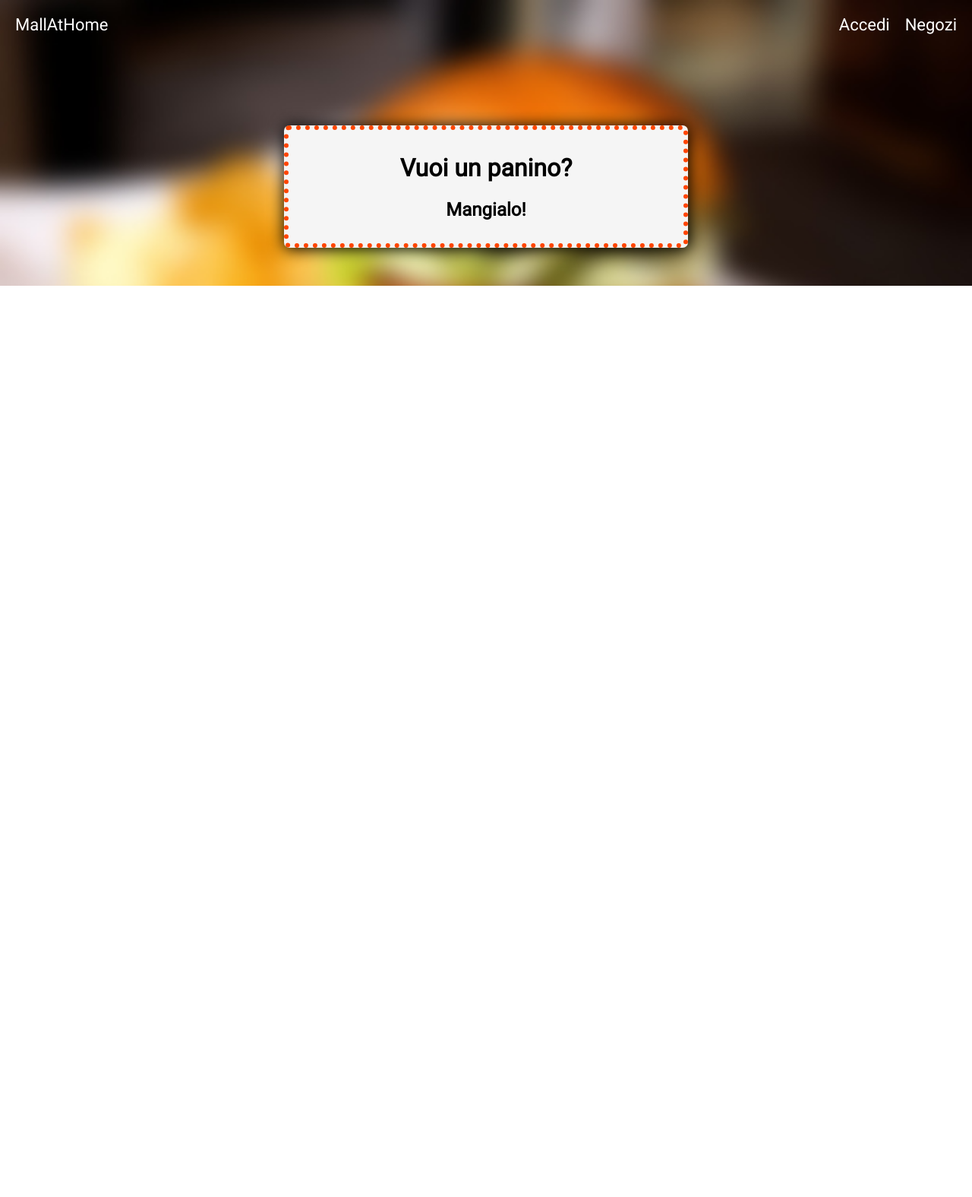
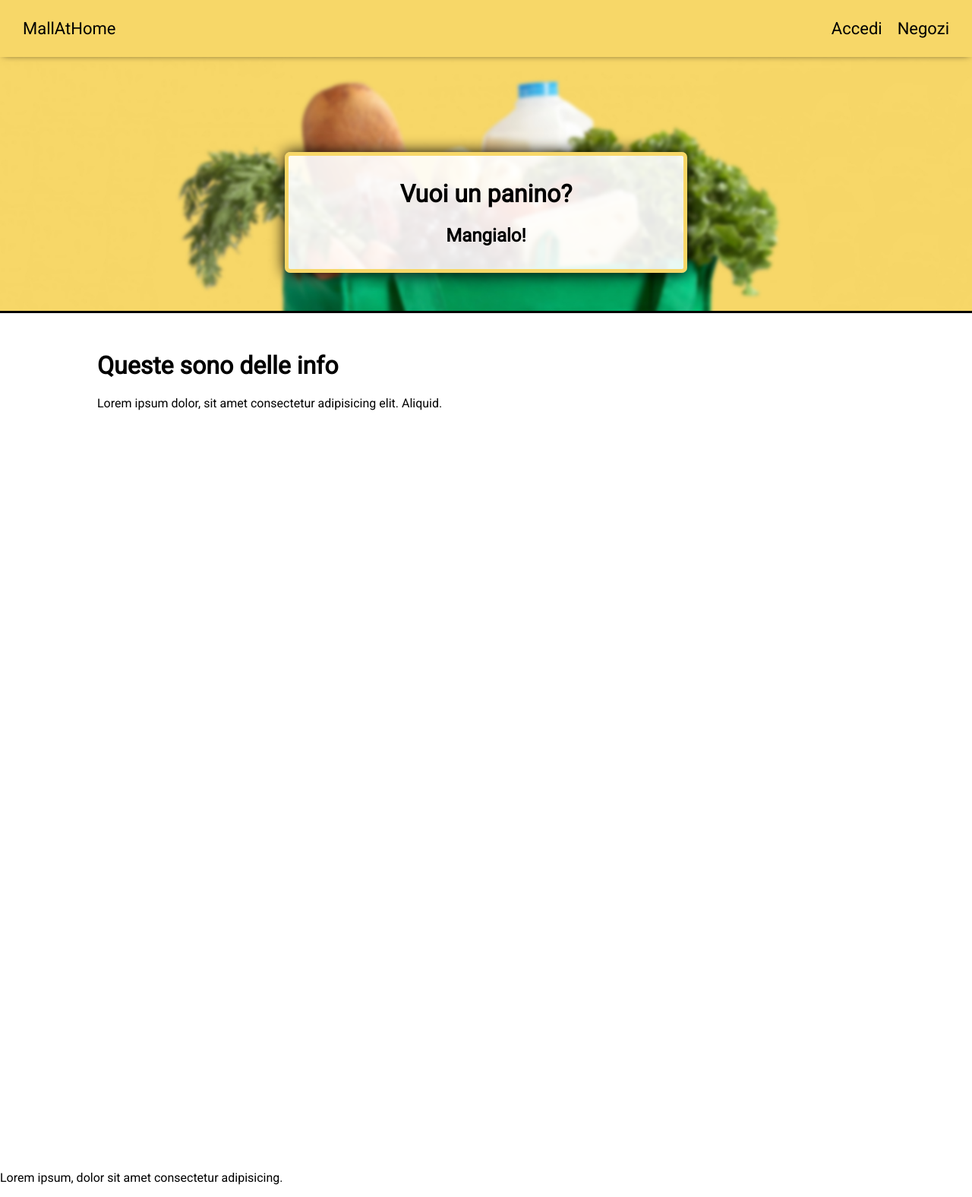
Before and after one commit to TheGhOsTz951/exam2021, a PHP site: page / in a window 1280 px wide. Shown: the whole page at 76% size. Before the commit the page ends 376 px from the top, so only its background shows below. Run offline with PHP 8.4, Linux system fonts and the light colour scheme.

Commit message:
Some starting things

```diff
--- a/css/styles.css
+++ b/css/styles.css
@@ -12,25 +12,23 @@ body {
 
 /* --- TOPDIV SECTION --- */
 
-.mainDiv {
-    background-image: url('../images/hamme.jpg');
-    background-repeat: no-repeat;
-    background-size: 100%;
-    padding: 0 0 50px 0;
-}
-
 .topDiv {
+    background-color: #F7D768;
+    position: fixed;
+    top: 0;
+    left: 0;
+    right: 0;
     margin: 0;
-    padding: 10px;
+    padding: 20px;
     overflow: hidden;
-    /*background-color: #e76f51;*/
     list-style-type: none;
+    box-shadow: 0px 0px 10px -4px black;
 }
 
 .topDiv a {
     display: block;
-    padding: 10px;
-    color: white;
+    padding: 5px 10px;
+    color: black;
     font-size: 22px;
     text-decoration: none;
 }
@@ -45,13 +43,34 @@ body {
 
 /* --- TITLE SECTION --- */
 
+.divHeader {
+    background-image: url('../images/gr_7.jpg');
+    background-repeat: no-repeat;
+    background-size: 100%;
+    margin: 50px 0 0;
+    padding: 50px 0;
+    border-bottom: 3px solid black;
+}
+
 .divTitle {
+    background-color: rgba(255, 255, 255, 0.9);
     margin: 100px auto 0;
     padding: 10px;
     width: 500px;
-    background-color: whitesmoke;
-    border: 6px dotted orangered;
+    border: 5px solid #F7D768;
     border-radius: 7px;
     box-shadow: 1px 1px 20px 1px black;
     text-align: center;
 }
+
+/* --- INFO SECTION --- */
+
+.divInfo {
+    margin: 50px 10% 0;
+}
+
+/* --- TEST SECTION --- */
+
+.test {
+    margin: 1000px 0 0 0;
+}
--- a/index.html
+++ b/index.html
@@ -7,17 +7,29 @@
     <link rel="stylesheet" href="css/styles.css">
 </head>
 <body>
-    <div class="mainDiv">
-        <ul class="topDiv">
-            <li class="divL"><a href="">MallAtHome</a></li>
-            <li class="divR"><a href="">Negozi</a></li>
-            <li class="divR"><a href="">Accedi</a></li>
-        </ul>
+    <ul id="nav" class="topDiv">
+        <li class="divL"><a href="">MallAtHome</a></li>
+        <li class="divR"><a href="">Negozi</a></li>
+        <li class="divR"><a href="">Accedi</a></li>
+    </ul>
 
+    <div class="divHeader">
         <div class="divTitle">
             <h1>Vuoi un panino?</h1>
             <h2>Mangialo!</h2>
         </div>
     </div>
+
+    <div class="divInfo">
+        <h1>Queste sono delle info</h1>
+        <p>Lorem ipsum dolor, sit amet consectetur adipisicing elit. Aliquid.</p>
+    </div>
+
+    <div class="test">
+        <p>Lorem ipsum, dolor sit amet consectetur adipisicing.</p>
+    </div>
 </body>
+
+<script src="https://ajax.googleapis.com/ajax/libs/jquery/3.5.1/jquery.min.js"></script>
+<script src="js/script.js"></script>
 </html>
```
Also changed, not shown: images/gr_1.jpg (added), images/gr_2.jpg (added), images/gr_6.jpg (added), images/gr_7.jpg (added), images/hamosus.jpg (added), images/mall_b1.jpg (added), images/mall_b2.jpg (added), js/script.js (added).
